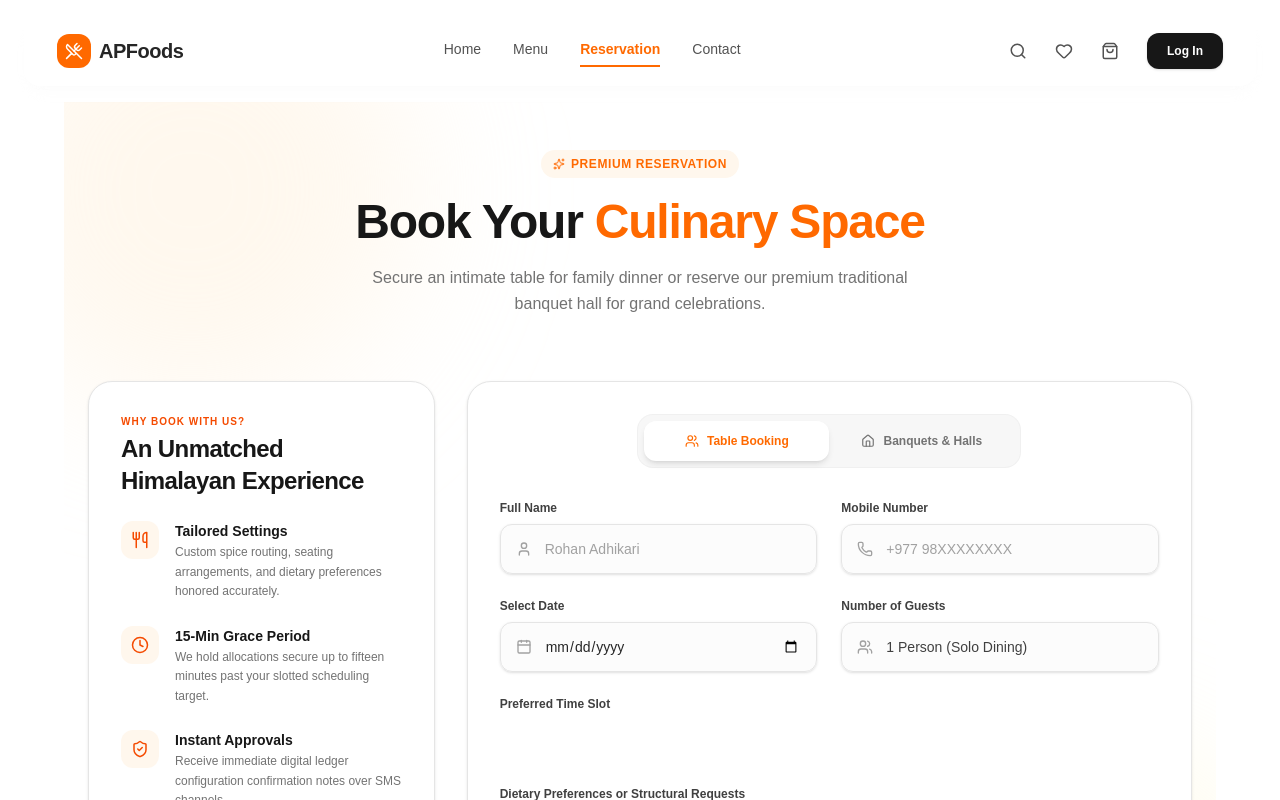
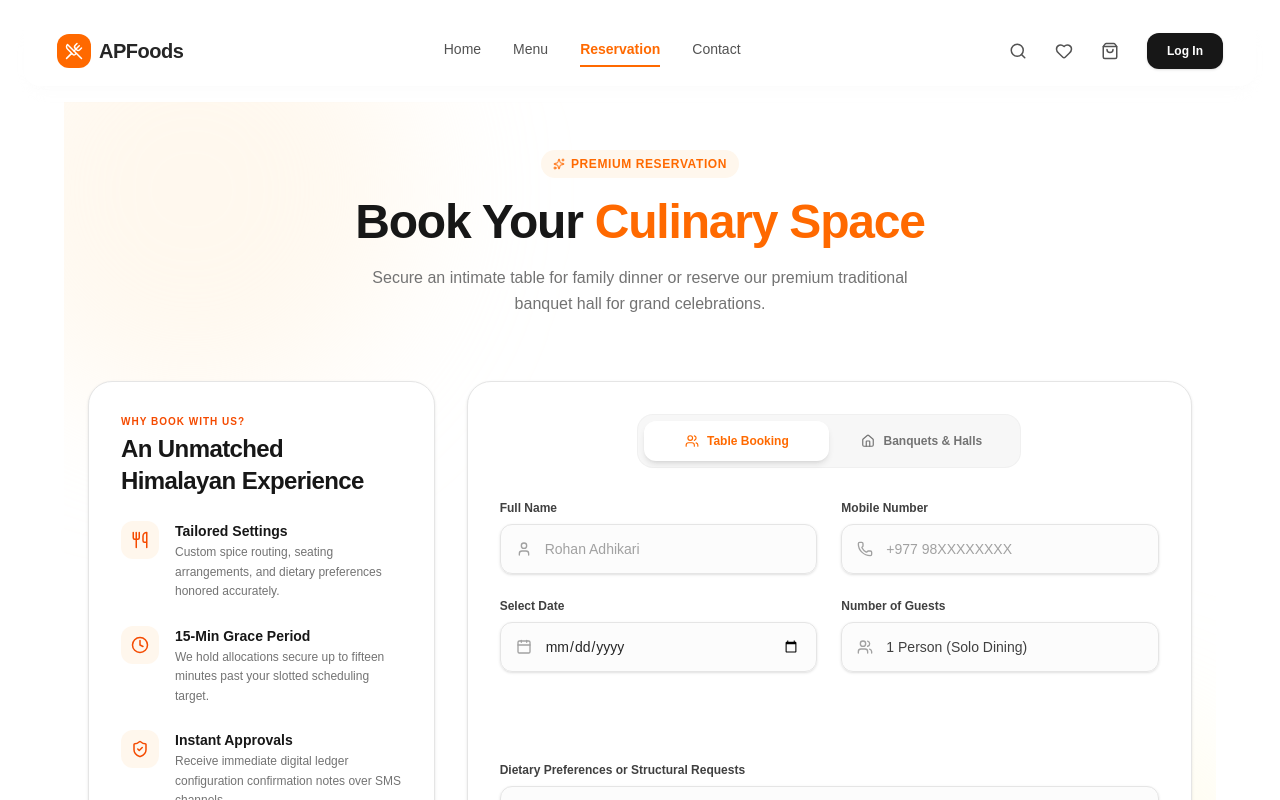
Before and after one commit to XbrZey/APFoods, a Next.js app in the folder frontend/: page /reserve in a window 1280 px wide. Shown: the top 800 px of the page. Built offline with nearby package versions, Linux system fonts and the light colour scheme.

Commit message:
fixed some minor issues

```diff
--- a/frontend/components/reservation/reserve-comp/MainReserve.tsx
+++ b/frontend/components/reservation/reserve-comp/MainReserve.tsx
@@ -193,7 +193,7 @@ export default function MainReserve() {
             </div>
 
             <div className="space-y-2 md:col-span-2">
-              <label className="text-xs font-bold text-neutral-700 block">Preferred Time Slot</label>
+
               <div className="grid grid-cols-2 sm:grid-cols-4 gap-3">
                 {['11:30 AM', '2:00 PM', '6:30 PM', '8:30 PM'].map((time) => (
                   <button
```
